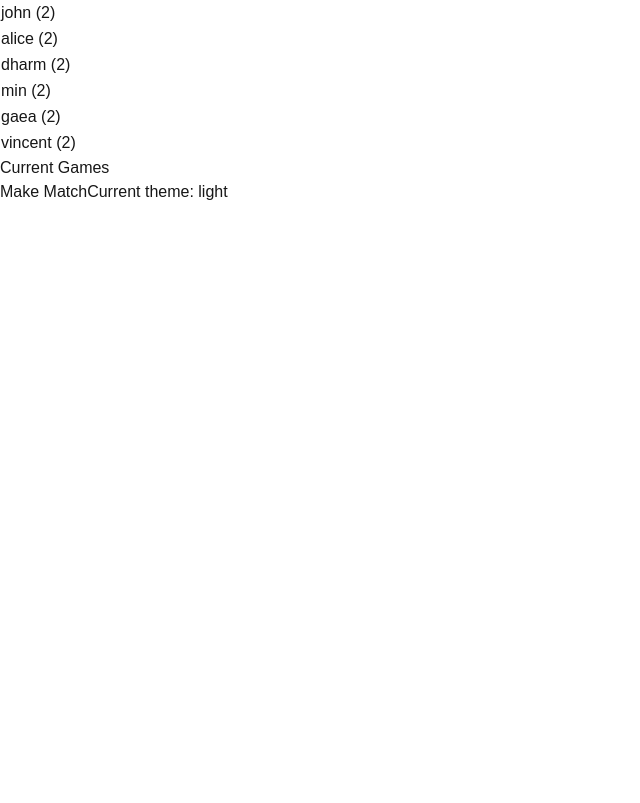
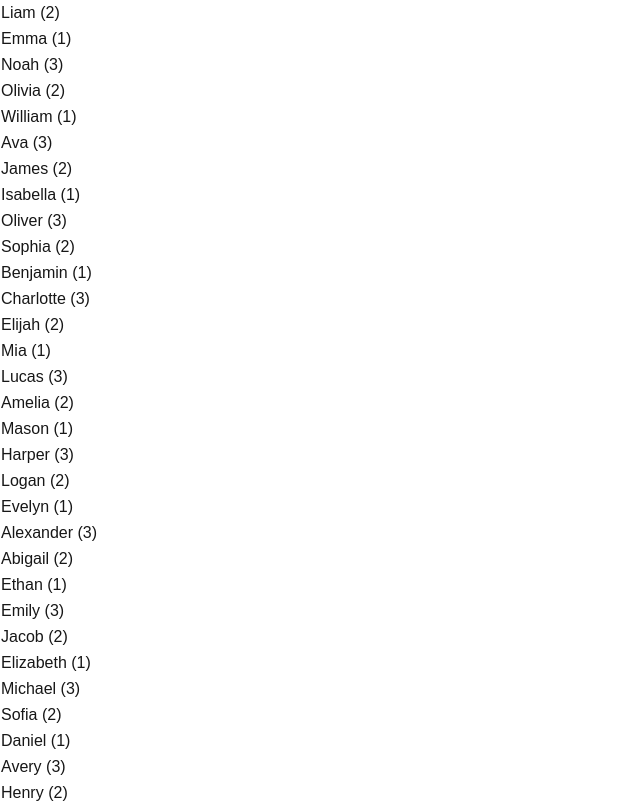
Before and after one commit to codecreator127/BMMA, a Next.js app in the folder match-maker/: page /home in a window 1280 px wide. Shown: the top 803 px of the page, without its empty margins (0-640 px from the left). Built offline with nearby package versions, Linux system fonts and the light colour scheme.

Commit message:
linked match making and display on courts page

```diff
--- a/match-maker/src/app/context/memberContext.tsx
+++ b/match-maker/src/app/context/memberContext.tsx
@@ -2,49 +2,96 @@
 
 import { createContext, useContext, useState, useEffect, ReactNode } from 'react'
 
+import Player from '../utils'
+
 interface MembersContextType {
-  members: Map<string, number>[]
-  matchHistory: Map<string, number[]>[]
+  membersMap: Map<string, Player>
+  matchHistory: Map<Player, number[]>
+  currentRound: Player[][]
+  setCurrentRoundMatches: (matches: Player[][]) => void;
 }
 
-// Dummy data as a list of maps
-const dummy: Map<string, number>[] = [
-  new Map([["john", 2]]),
-  new Map([["alice", 2]]),
-  new Map([["dharm", 2]]),
-  new Map([["min", 2]]),
-  new Map([["gaea", 2]]),
-  new Map([["vincent", 2]]),
-];
+const nameLevels = new Map<string, number>([
+  ['Liam', 2],
+  ['Emma', 1],
+  ['Noah', 3],
+  ['Olivia', 2],
+  ['William', 1],
+  ['Ava', 3],
+  ['James', 2],
+  ['Isabella', 1],
+  ['Oliver', 3],
+  ['Sophia', 2],
+  ['Benjamin', 1],
+  ['Charlotte', 3],
+  ['Elijah', 2],
+  ['Mia', 1],
+  ['Lucas', 3],
+  ['Amelia', 2],
+  ['Mason', 1],
+  ['Harper', 3],
+  ['Logan', 2],
+  ['Evelyn', 1],
+  ['Alexander', 3],
+  ['Abigail', 2],
+  ['Ethan', 1],
+  ['Emily', 3],
+  ['Jacob', 2],
+  ['Elizabeth', 1],
+  ['Michael', 3],
+  ['Sofia', 2],
+  ['Daniel', 1],
+  ['Avery', 3],
+  ['Henry', 2],
+  ['Ella', 1],
+  ['Jackson', 3],
+  ['Scarlett', 2],
+  ['Sebastian', 1],
+  ['Victoria', 3],
+  ['Aiden', 2],
+  ['Madison', 1],
+  ['Matthew', 3],
+  ['Luna', 2],
+  ['Samuel', 1],
+  ['Grace', 3],
+  ['David', 2],
+  ['Chloe', 1],
+  ['Joseph', 3],
+  ['Zoe', 2],
+  ['Christopher', 1],
+  ['Penelope', 3],
+  ['Andrew', 2],
+  ['Claire', 1]
+ ]);
 
 const MembersContext = createContext<MembersContextType | undefined>(undefined);
 
 export function MembersProvider({ children }: { children: ReactNode }) {
-  const [membersLevel, setMembersAndLevel] = useState<Map<string, number>[]>([]);
-  const [membersMatchHistory, setMembersMatchHistory] = useState<Map<string, number[]>[]>([]);
+  const [membersObjectMap, setMembers] = useState<Map<string, Player>>(new Map());
+  const [membersMatchHistory, setMembersMatchHistory] = useState<Map<Player, number[]>>(new Map());
+  const [currentRoundMatches, setCurrentRoundMatches] = useState<Player[][]>([]);
 
   useEffect(() => {
-    setMembersAndLevel(dummy);
 
-  // Initialize matchHistory as an array of Maps
-  const matchHistory: Map<string, number[]>[] = [];
+    let membersMap = new Map();
 
-    dummy.forEach((memberMap: Map<string, number>) => {
-      // Create a new Map for each member entry
-      const memberHistory = new Map<string, number[]>();
+    const matchHistory: Map<Player, number[]> = new Map();
 
-      memberHistory.set(Array.from(memberMap.entries())[0][0], [])
+    nameLevels.forEach((level, name) => {
+        let currentPlayer = new Player(name, level);
 
-      // Add this Map to the matchHistory array
-      matchHistory.push(memberHistory);
-    });
+        membersMap.set(name, currentPlayer);
+        matchHistory.set(currentPlayer, [0]);
+      });
 
-    setMembersMatchHistory(matchHistory);
+      setMembers(membersMap);
+      setMembersMatchHistory(matchHistory);
 
   }, []); // Runs only once when the component mounts
 
+
   return (
-    <MembersContext.Provider value={{ members: membersLevel, matchHistory: membersMatchHistory }}>
+    <MembersContext.Provider value={{ membersMap: membersObjectMap, matchHistory: membersMatchHistory, currentRound: currentRoundMatches, setCurrentRoundMatches}}>
       {children}
     </MembersContext.Provider>
   );
--- a/match-maker/src/app/home/page.tsx
+++ b/match-maker/src/app/home/page.tsx
@@ -4,40 +4,123 @@ import Link from 'next/link'
 import { useTheme } from '@/app/context/themeContext'
 import { useMembers } from '@/app/context/memberContext'
 import { useState } from 'react'
+import { read } from 'fs'
+
+import Player from '../utils'
+
+
+const COURTS = 11;
+const MAX_PLAYERS_ON_COURT = COURTS * 4;
 
 export default function Home() {
   const { theme, toggleTheme } = useTheme();
-  const { members, matchHistory } = useMembers();
-
-  // Create initial matchHistory dictionary
-  let dict: Record<string, any> = {};
-  members.forEach((memberMap: Map<string, number>) => {
-    const firstEntry = Array.from(memberMap.entries())[0]; // Get first entry safely
-    if (firstEntry) {
-      const [name] = firstEntry;
-      dict[name] = [];
-    }
-  });
+  const { membersMap, matchHistory, setCurrentRoundMatches } = useMembers();
 
   const rounds: number = 5; // Define rounds (adjust as needed)
 
   // takes a list of members and their last played status
-  function selectReady(members: []) {
+  //outputs a list of players that are ready to play (or closest to ready)
+  //TODO: put committee as low priority
+  function selectReady(matchHistory: Map<Player, number[]>): Player[] {
+    let readyPlayers: Player[] = [];
+
+    // Iterate over the Map entries directly
+    for (const [player, matches] of matchHistory) {
+        // Check if the last match is 0
+        if (matches[matches.length - 1] === 0) {
+            readyPlayers.push(player);
+        }
+    }
+
+    return readyPlayers;
+}
 
 
+function makeMatch(matchHistory: Map<Player, number[]>) {
+  alert("making match");
+  const readyPlayers: Player[] = selectReady(matchHistory);
+  let groupedPlayers: Player[][] = Array.from({ length: 11 }, () => []);
+  let ungroupedPlayers: Player[] = [];
+  let courtsFilled = false;
+  let currentRoundPlayers = 0;
+
+  // First pass - exact level matching
+  let i = 0;
+  while (i < readyPlayers.length && !courtsFilled) {
+      let grouped: boolean = false;
+      let currentPlayer = readyPlayers[i];
+
+      for (let j = 0; j < groupedPlayers.length; j++) {
+          if (groupedPlayers[j].length === 0) {
+              groupedPlayers[j].push(currentPlayer);
+              grouped = true;
+              break;
+          }
+          else if (groupedPlayers[j].length < 4) {
+              let groupLevel = groupedPlayers[j][0].level;
+
+              if (groupLevel === currentPlayer.level) {
+                  groupedPlayers[j].push(currentPlayer);
+                  grouped = true;
+                  break;
+              }
+          }
       }
 
-  // make into an api call in the future?
-  function makeMatch(memberMap: Map<string, number>[], matchHistory: Map<string, number[]>[]) {
-    // make this come up with a set of matches and then change the context list
-    alert("making match");
+      if (currentRoundPlayers === MAX_PLAYERS_ON_COURT) {
+          courtsFilled = true;
+      }
 
-    console.log(matchHistory);
-    console.log(memberMap);
+      if (!grouped) {
+          ungroupedPlayers.push(currentPlayer);
+      } else {
+          currentRoundPlayers++;
+      }
+
+      i++;
+  }
+
+  // Second pass - try to place ungrouped players with ±1 level difference
+  if (ungroupedPlayers.length > 0) {
+      console.log("Attempting to place ungrouped players with ±1 level tolerance");
+
+      const stillUngrouped: Player[] = [];
+
+      for (const player of ungroupedPlayers) {
+          let placed = false;
+
+          for (let j = 0; j < groupedPlayers.length; j++) {
+              if (groupedPlayers[j].length > 0 && groupedPlayers[j].length < 4) {
+                  const groupLevel = groupedPlayers[j][0].level;
+
+                  // Check if player's level is within ±1 of the group's level
+                  if (Math.abs(groupLevel - player.level) <= 1) {
+                      groupedPlayers[j].push(player);
+                      placed = true;
+                      currentRoundPlayers++;
+                      console.log(`Placed player level ${player.level} in group with level ${groupLevel}`);
+                      break;
+                  }
+              }
+          }
+
+          if (!placed) {
+              stillUngrouped.push(player);
+          }
+      }
+
+      // Update ungroupedPlayers to only contain those we couldn't place
+      ungroupedPlayers = stillUngrouped;
+  }
+
+  console.log("Final groups:", groupedPlayers.filter(group => group.length > 0));
+  console.log("Still ungrouped players:", ungroupedPlayers);
+  setCurrentRoundMatches(groupedPlayers);
+
+
 
   alert("matches made");
   return;
-
 }
 
 
@@ -45,16 +128,10 @@ export default function Home() {
     <div className="items-center justify-items-center min-h-screen p-8 pb-20 gap-16">
     <table className="table-auto border-collapse border border-gray-400">
       <tbody>
-          {members.map((memberMap: Map<string, number>, rowIndex: number) => {
-            const firstEntry = Array.from(memberMap.entries())[0]; // Ensure safe extraction
-            if (!firstEntry) return null; // Skip empty maps
-
-            const [name, level] = firstEntry; // Destructure safely
-
-            return (
+        {Array.from(membersMap).map(([name, Player], rowIndex) => (
           <tr key={rowIndex}>
             <td className="border border-gray-400 px-4 py-2 text-center font-bold">
-                  {name} ({level})
+              {name} ({Player.level})
             </td>
             {Array.from({ length: rounds }, (_, colIndex) => (
               <td
@@ -65,8 +142,7 @@ export default function Home() {
               </td>
             ))}
           </tr>
-            );
-          })}
+        ))}
       </tbody>
     </table>
 
@@ -77,7 +153,7 @@ export default function Home() {
       </Link>
 
       <button
-        onClick={() => makeMatch(members, matchHistory)}
+        onClick={() => makeMatch(matchHistory)}
         className="px-4 py-2 bg-blue-500 text-white rounded hover:bg-blue-600"
       >
         Make Match
--- /dev/null
+++ b/match-maker/src/app/utils.tsx
@@ -0,0 +1,6 @@
+export default class Player {
+    constructor(
+        public name:string = name,
+        public level: number
+    ){name}
+}
```
Also changed, not shown: match-maker/src/app/courts/page.tsx (+19 -31 lines). Lines whose indentation alone changed are shown as unchanged.
